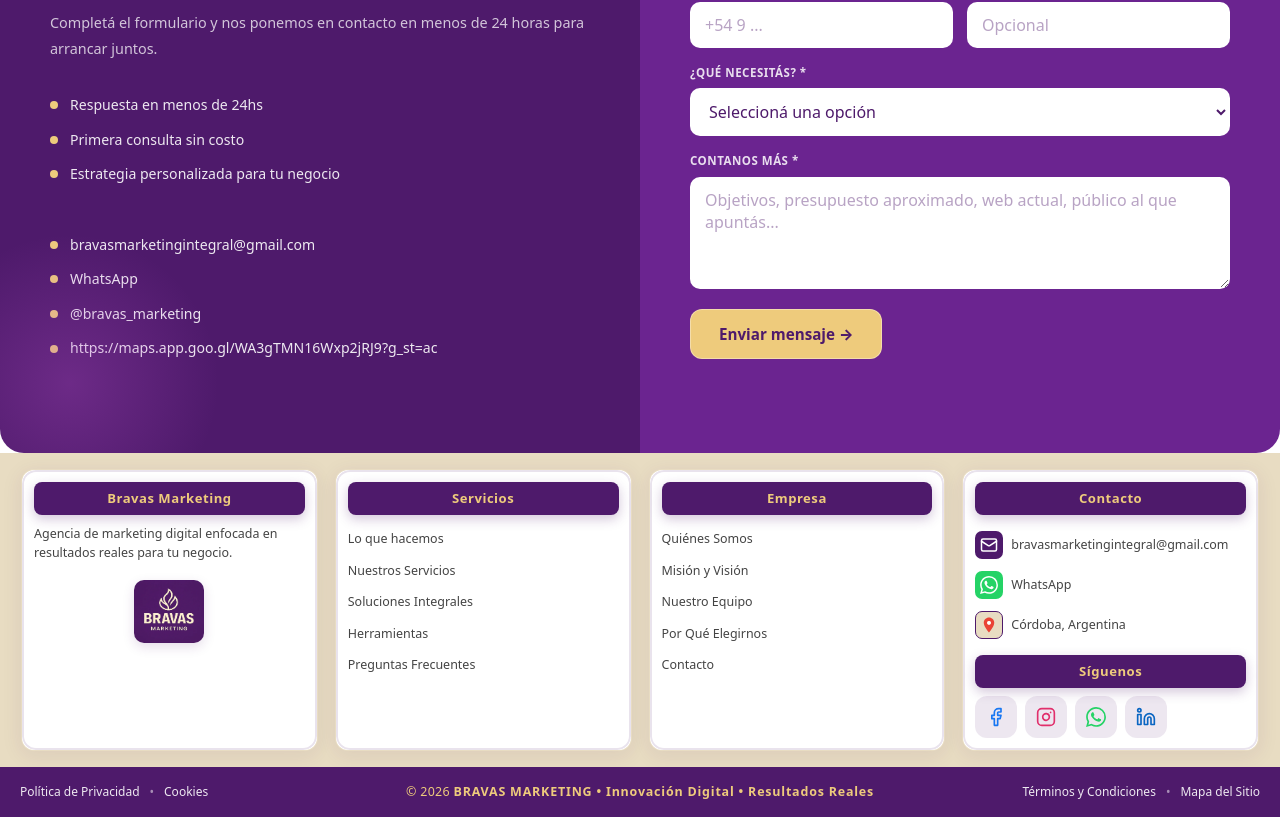
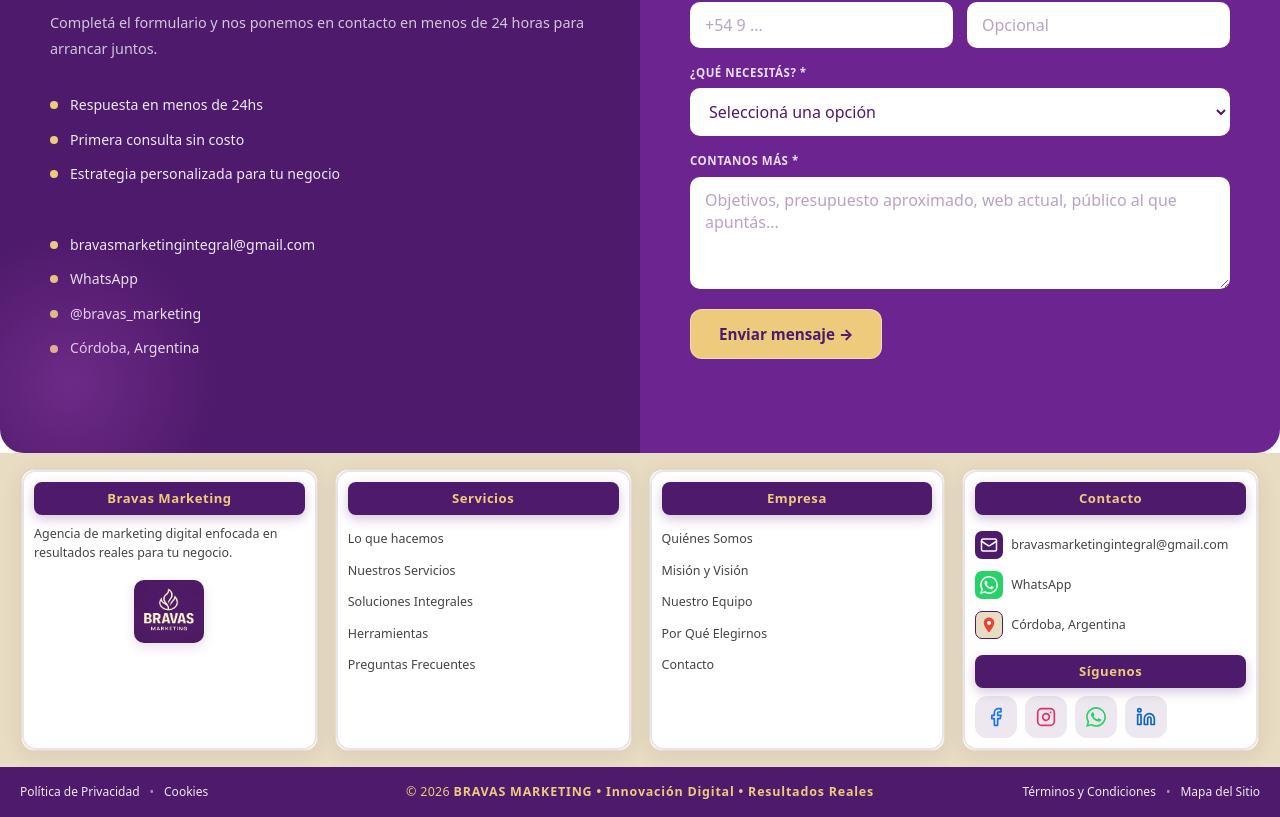
Before and after one commit to francoxvr/BRAVAS-WEB, a Next.js app in the folder frontend/: page /contacto in a window 1280 px wide. Shown: the part 917-1734 px from the top of the page. Built offline with nearby package versions, Linux system fonts and the light colour scheme.

Commit message:
fix: show Cordoba Argentina as maps link, add gold hover to contact links

```diff
--- a/frontend/src/components/sections/Contacto.module.css
+++ b/frontend/src/components/sections/Contacto.module.css
@@ -91,6 +91,11 @@
   font-size: 0.88rem;
   color: rgba(255,255,255,0.9);
   font-weight: 500;
+}
+
+.leftItem a:hover {
+  color: #eecb7c;
+  transition: color 0.2s ease;
 }
 
 .leftItemDot {
--- a/frontend/src/components/sections/Contacto.tsx
+++ b/frontend/src/components/sections/Contacto.tsx
@@ -112,7 +112,7 @@ export default function Contacto() {
             {contacto.direccion && (
               <div className={styles.leftItem}>
                 <span className={styles.leftItemDot} />
-                <span>{contacto.direccion}</span>
+                <a href="https://maps.app.goo.gl/WA3gTMN16Wxp2jRJ9?g_st=ac" target="_blank" rel="noopener noreferrer" style={{ color: 'inherit', textDecoration: 'none' }}>{contacto.direccion}</a>
               </div>
             )}
           </div>
--- a/frontend/tina/content/pages/contacto.json
+++ b/frontend/tina/content/pages/contacto.json
@@ -1,7 +1,7 @@
 {
   "email": "bravasmarketingintegral@gmail.com",
   "whatsapp": "+54 9 3518564677",
-  "direccion": "https://maps.app.goo.gl/WA3gTMN16Wxp2jRJ9?g_st=ac",
+  "direccion": "Córdoba, Argentina",
   "instagram": "bravas_marketing",
   "linkedin": "https://www.linkedin.com/company/bravas-marketing"
 }
```
